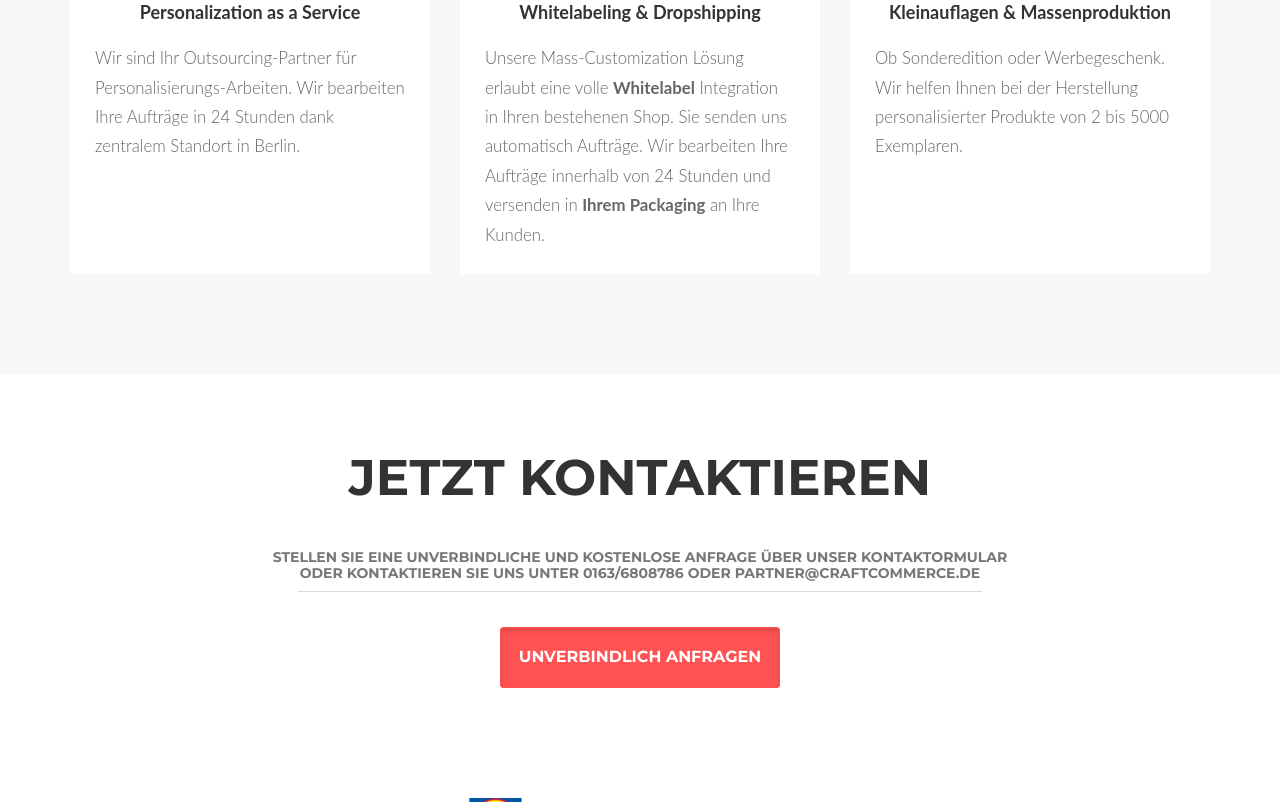
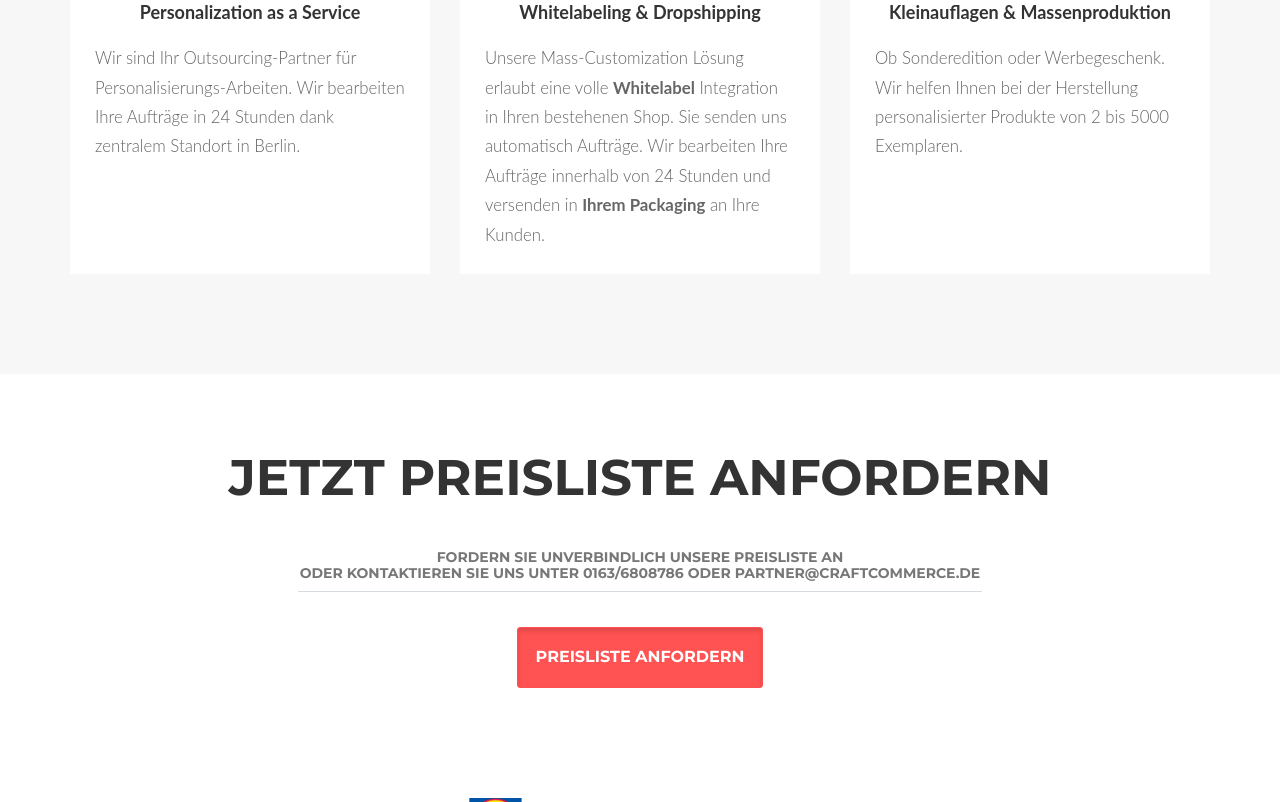
Before and after one commit to jjjhammer/lovegems, a plain HTML site: page index.html in a window 1280 px wide. Shown: the part 1998-2800 px from the top of the page. Drawn offline with nearby package versions, Linux system fonts and the light colour scheme; a script that the page names is missing; files whose address does not match are found by name; a web font is replaced by a local one.

Commit message:
change contact

```diff
--- a/index.html
+++ b/index.html
@@ -102,7 +102,7 @@
                             <a class="page-scroll" href="#portfolio">Lösungen</a>
                         </li>
                         <li>
-                            <a class="page-scroll" href="#sell" style="color:#FF5252" >Kontakt</a>
+                            <a class="page-scroll" href="#sell">Kontakt & Preise</a>
                         </li>
                     </ul>
                 </div>
@@ -451,10 +451,10 @@ $("#font").change(function(){
             <div class="container">
                 <div class="row">
                     <div class="col-lg-12 text-center">
-                        <h2 class="section-heading">Jetzt Kontaktieren</h2>
-                                               <h5 class="section-subheading text-muted">Stellen Sie eine unverbindliche und kostenlose Anfrage über unser Kontaktormular <br>oder kontaktieren Sie uns unter 0163/6808786 oder partner@craftcommerce.de</h5>
+                        <h2 class="section-heading">Jetzt Preisliste anfordern</h2>
+                                               <h5 class="section-subheading text-muted">Fordern Sie unverbindlich unsere Preisliste an <br>oder kontaktieren Sie uns unter 0163/6808786 oder partner@craftcommerce.de</h5>
                                        <hr class="short hidden-xs">
-                                      <a href="#modalsell" class="active btn btn-success btn-xl page-scroll" data-toggle="modal" onClick="_gaq.push(['_trackEvent', 'CTAs', 'click', 'bottom sell button']);">Unverbindlich Anfragen</a></h3>
+                                      <a href="#modalsell" class="active btn btn-success btn-xl page-scroll" data-toggle="modal" onClick="_gaq.push(['_trackEvent', 'CTAs', 'click', 'bottom sell button']);">Preisliste Anfordern</a></h3>
 
                     </div>
                 </div>
```
Also changed, not shown: 1 other file.
